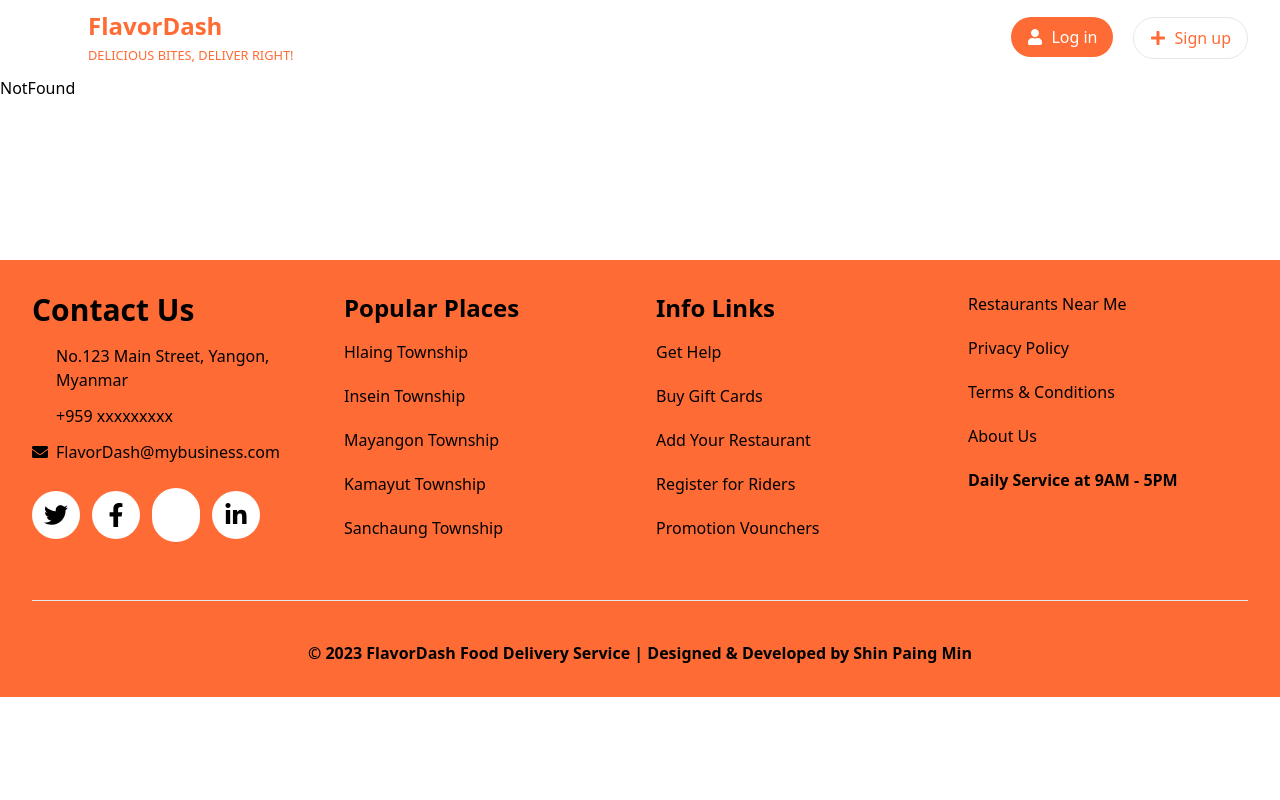
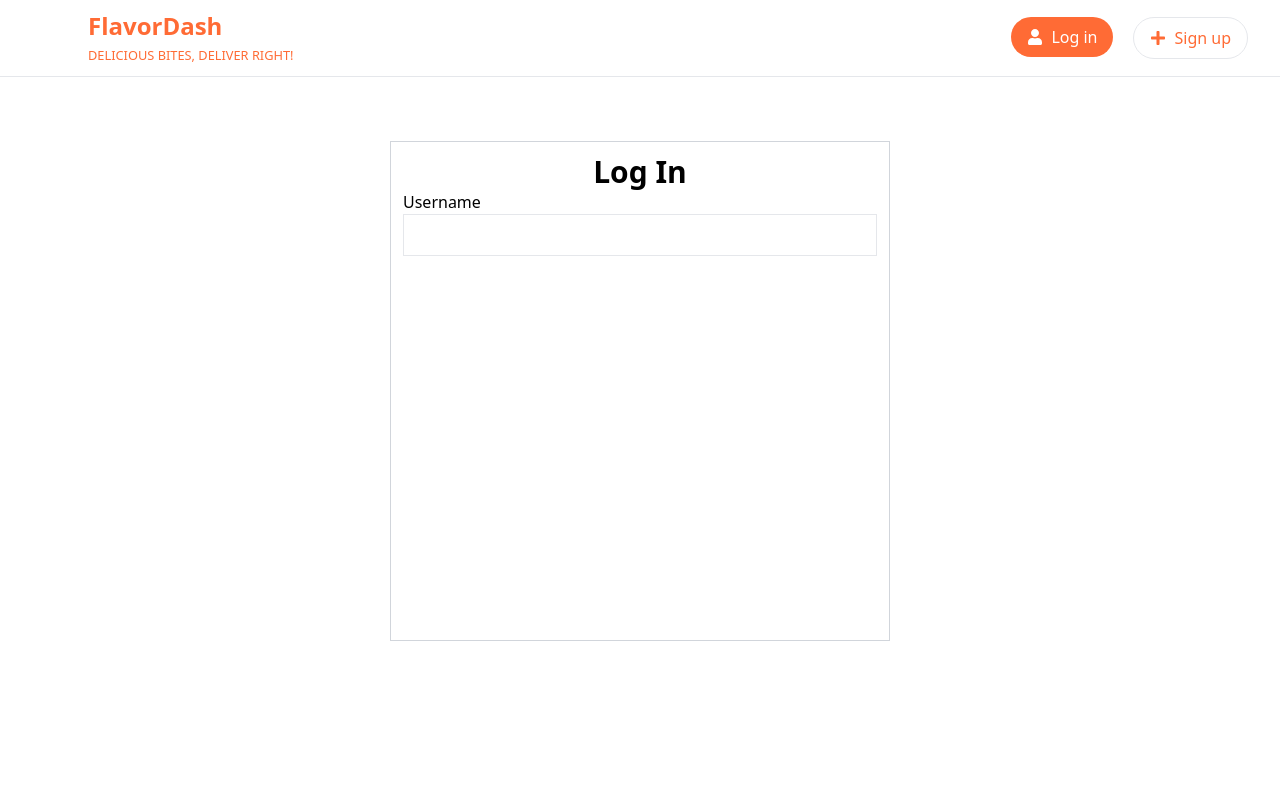
Before and after one commit to shinpaingmin/FlavorDash-Food-Delivery-App, a React (Vite) app in the folder react/: page /login in a window 1280 px wide. Shown: the top 800 px of the page. Built offline with nearby package versions, Linux system fonts and the light colour scheme; some icons are missing.

Commit message:
added login page

```diff
--- a/react/package.json
+++ b/react/package.json
@@ -16,7 +16,8 @@
     "react-blurhash": "^0.3.0",
     "react-dom": "^18.2.0",
     "react-icons": "^4.12.0",
-    "react-router-dom": "^6.20.1"
+    "react-router-dom": "^6.20.1",
+    "swiper": "^8.3.2"
   },
   "devDependencies": {
     "@types/react": "^18.2.37",
--- a/react/src/App.jsx
+++ b/react/src/App.jsx
@@ -5,6 +5,7 @@ import Footer from './components/Footer';
 import HomePage from './pages/HomePage';
 import NotFound from './pages/NotFound';
 import FeedPage from './pages/FeedPage';
+import LoginPage from './pages/LoginPage';
 
 
 function App() {
@@ -22,6 +23,7 @@ function App() {
         <Routes>
             <Route path="/" element={ <HomePage /> } />
             <Route path="feed" element={ <FeedPage /> } />
+            <Route path="login" element={ <LoginPage /> } />
             <Route path="*" element={ <NotFound /> } />
         </Routes>
     <Footer />
--- a/react/src/components/Button.jsx
+++ b/react/src/components/Button.jsx
@@ -2,7 +2,11 @@ import { Link } from 'react-router-dom';
 
 const Button = ({ bgColor, textColor, border, children }) => {
   return (
-    <Link className={`flex items-center px-4 py-2 rounded-full w-max ${bgColor} ${textColor} ${border} `}>
+    <Link   className={`flex items-center px-4 py-2 rounded-full
+                     w-max ${bgColor} ${textColor} ${border} `}
+
+            to="/login"
+    >
         { children ?? '' }
     </Link>
   )
--- a/react/src/components/FeedPage/Searchbar.jsx
+++ b/react/src/components/FeedPage/Searchbar.jsx
@@ -4,7 +4,8 @@ const Searchbar = () => {
   return (
 
         <div className="flex w-full h-14 bg-white items-center
-                        rounded-full border border-slate-300 md:p-2 max-md:mb-14">
+                        rounded-full border border-slate-300 md:p-2 max-md:mb-14
+                        ">
 
             <input type="text" className="px-4 text-sm border-none focus:outline-none focus:ring-0 flex-1"
                 placeholder="Search for restaurants, cuisines, dishes, etc..." />
--- /dev/null
+++ b/react/src/pages/LoginPage.jsx
@@ -0,0 +1,17 @@
+const LoginPage = () => {
+  return (
+    <div className="flex justify-center px-8 pt-16 border-t border-t-gray-200 ">
+        <div className="w-[500px] min-h-[500px] shawdow-sm border border-gray-300 p-3">
+            <h1 className="font-bold text-3xl text-center">Log In</h1>
+            <form action="">
+                <div className="flex flex-col">
+                <label htmlFor="username">Username</label>
+                <input type="text" className="border p-2" />
+                </div>
+            </form>
+        </div>
+    </div>
+  )
+}
+
+export default LoginPage
```
Also changed, not shown: 1 other file (tests, documents, lock files or other folders).
